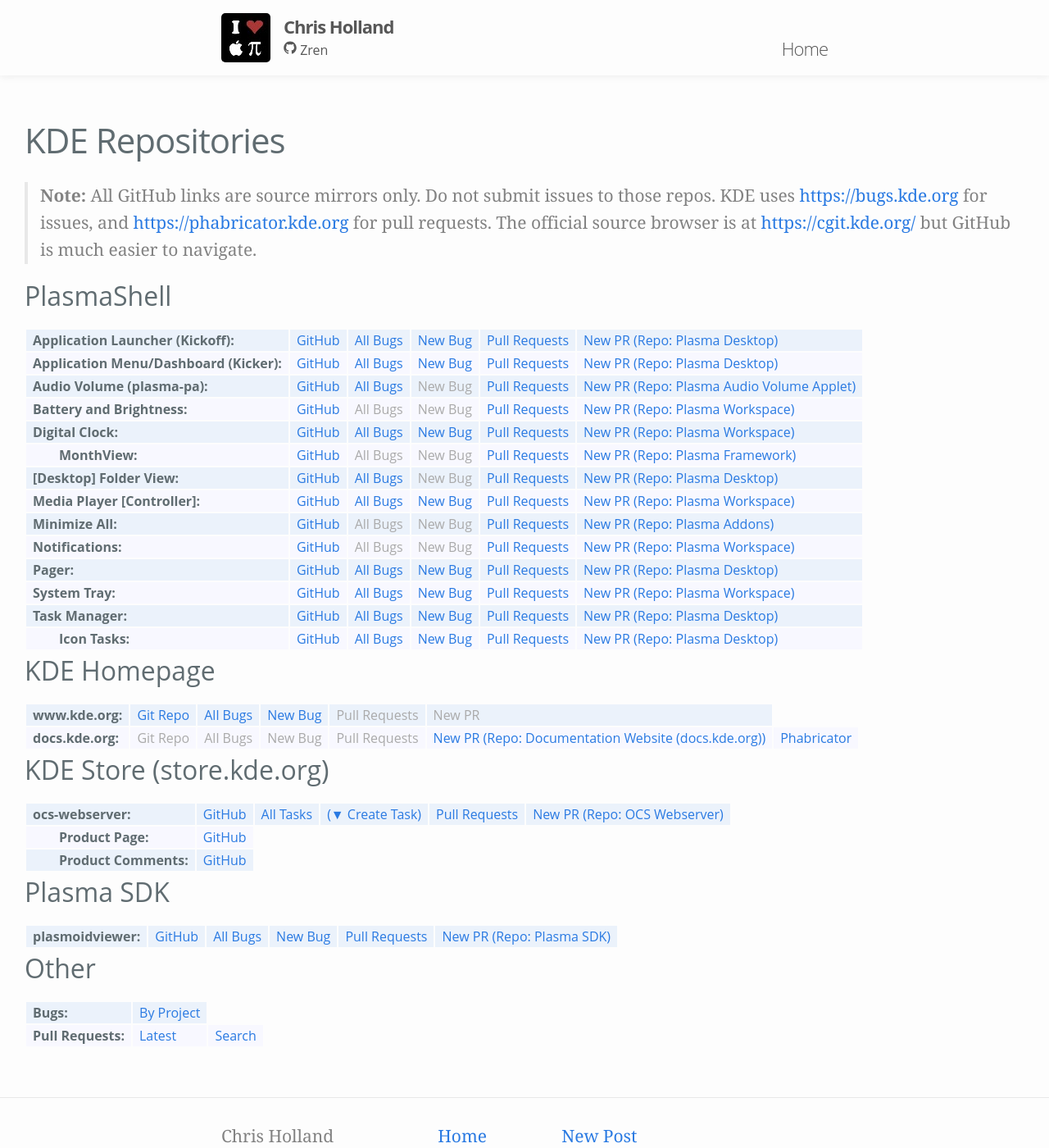
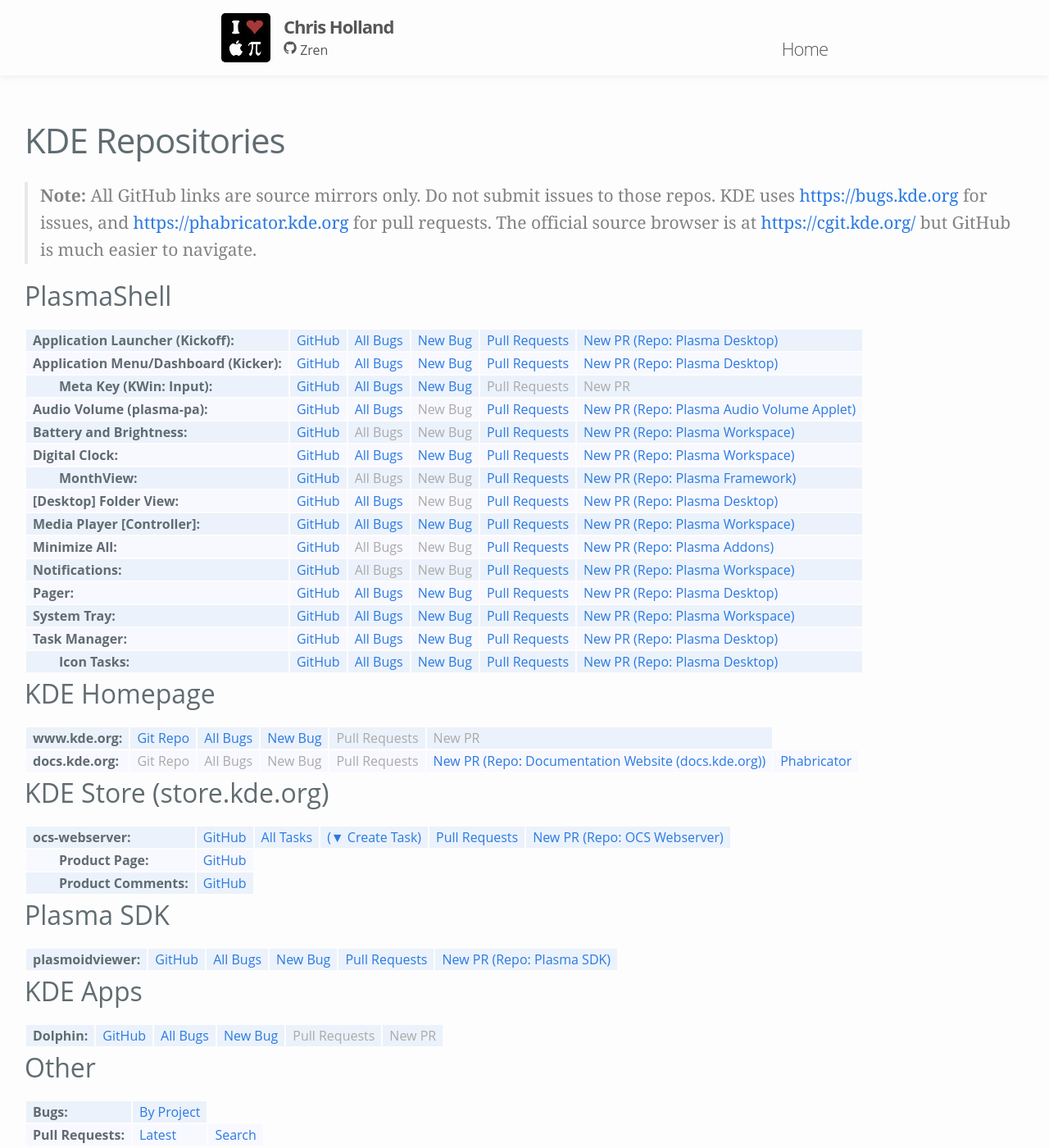
Before and after one commit to Zren/zren.github.io, a Jekyll site: the page built from kde_repos.md, in a window 1280 px wide and 1400 px high. Shown: the whole window at 82% size. Built offline with Jekyll 4.4.1, drawn with Linux system fonts in a browser that asks for light colours.

Commit message:
Add dolphin and kwin:input

```diff
--- a/kde_repos.md
+++ b/kde_repos.md
@@ -72,6 +72,14 @@
 		<td><a href="{{kdeNewBug}}product=plasmashell&component=Application%20Menu%20%28Kicker%29">New Bug</a></td>
 		<td><a href="{{phabDiffsDesktop}}">Pull Requests</a></td>
 		<td><a href="{{phabNewDiff}}">New PR (Repo: Plasma Desktop)</a></td>
+	</tr>
+	<tr class="indent">
+		<td>Meta Key (KWin: Input)</td>
+		<td><a href="https://github.com/KDE/kwin/">GitHub</a></td>
+		<td><a href="{{kdeBugList}}product=kwin&component=input&list_id=1432963">All Bugs</a></td>
+		<td><a href="{{kdeNewBug}}product=kwin&component=input">New Bug</a></td>
+		<td><a>Pull Requests</a></td>
+		<td><a>New PR</a></td>
 	</tr>
 	<tr>
 		<td>Audio Volume (plasma-pa)</td>
@@ -232,6 +240,20 @@
 </table>
 
 
+## KDE Apps
+
+<table class="repolist">
+	<tr>
+		<td>Dolphin</td>
+		<td><a href="https://github.com/KDE/Dolphin">GitHub</a></td>
+		<td><a href="{{kdeBugList}}product=dolphin&list_id=1431508">All Bugs</a></td>
+		<td><a href="{{kdeNewBug}}product=dolphin">New Bug</a></td>
+		<td><a>Pull Requests</a></td>
+		<td><a>New PR</a></td>
+	</tr>
+</table>
+
+
 ## Other
 
 <table class="repolist">
```
